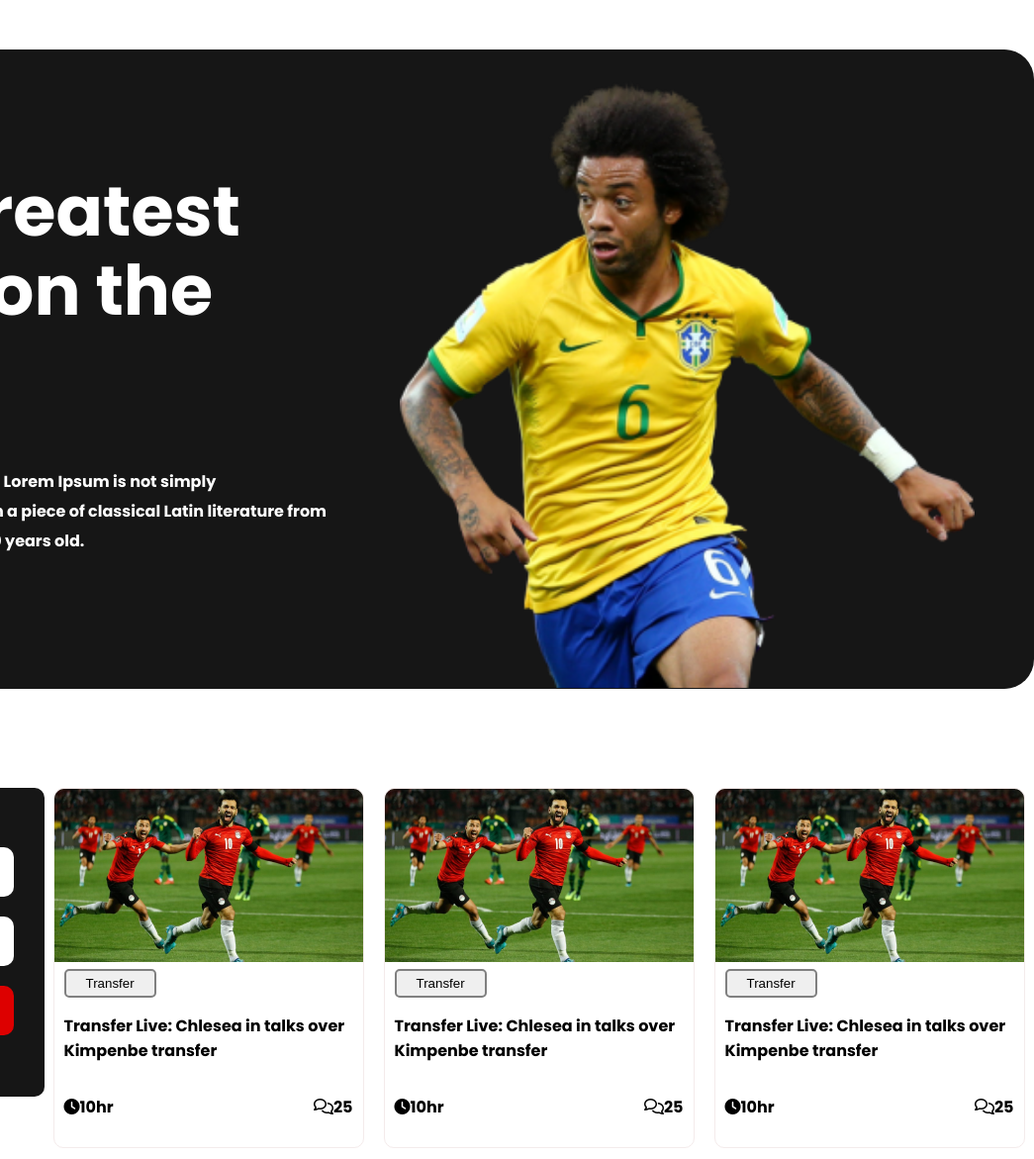
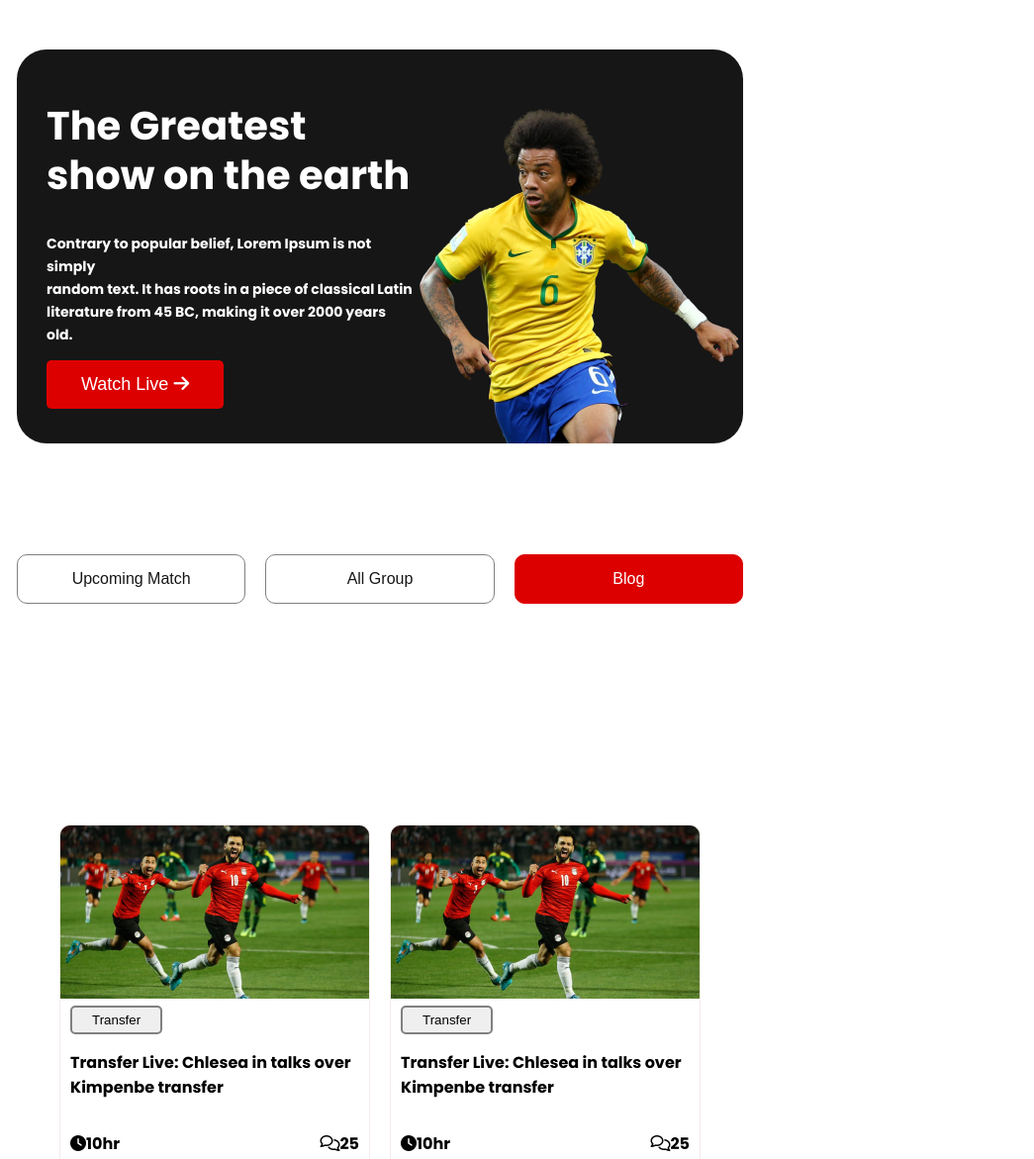
Before and after one commit to rejaul-dev/fifa-world-cup, a plain HTML site: page index.html in a window 768 px wide. Shown: the top 1171 px of the page at 99% size, 1045 px wide, since content can reach past the window. Drawn offline with Linux system fonts and the light colour scheme.

Commit message:
tablet responsive added

```diff
--- a/css/style.css
+++ b/css/style.css
@@ -211,6 +211,7 @@ display: inline-block;
  /*--------------------
  Mobile Devices
  ------------------------------- */
+
  @media only screen and (max-width:688px){
 
    .top-section{
@@ -278,8 +279,108 @@ display: inline-block;
     padding-top: 265px;
 
    }
+
+   /* footer code coming */
 .list{
 
 }
+ }
 
- }
+
+
+
+/*-------------------------
+ Tablet Devices
+ --------------------------------  */
+
+@media only screen and (min-width: 688px) and (max-width: 992px){
+
+    .top-section{
+        width: auto;
+        overflow: hidden;
+       }
+
+
+     .container{
+            width: 734px;
+            height: 398px;
+        }
+    .top-content{
+        width: 400px;
+         height: 360px;
+}
+
+
+
+    .top-content h1{
+        font-size: 40px;
+        line-height: 50px;
+    }
+
+    .top-content p{
+        font-size: 14px;
+        line-height: 23px;
+    }
+
+    .top-banner-img {
+        padding-top: 64px;
+        width: 323px;
+        height: 340px;
+        padding-right: 4px;
+        margin-left: 5px;
+    }
+
+
+    .btn{
+        font-size: 14;
+        padding: 14px 35px;
+
+    }
+
+
+    .second-section{
+        width: auto;
+        overflow: hidden;
+    }
+
+
+    .blog-item{
+        width: auto;
+        position: absolute;
+        top: 500px;
+        background-color: white;
+
+    }
+
+
+    .blog{
+        width: 734px;
+        height: 398px;
+        flex-direction: row;
+       align-items: stretch;
+    }
+
+
+    .blog-btn{
+
+        border: 1px solid gray;
+        margin-right: 20px;
+    }
+
+    #blog-btn{
+        color: white;
+        border: 1px solid #DD0000;
+    }
+
+    .player-item{
+        flex-direction: column;
+        grid-template-columns: repeat(2, 1fr);
+        padding-top: 285px;
+
+       }
+
+
+
+
+
+}
--- a/index.html
+++ b/index.html
@@ -44,7 +44,7 @@
 
         <div class="blog-item">
             <div class="blog">
-            <button class="blog-btn">Upcoming Match</button>
+            <button class="blog-btn" id="btn-active">Upcoming Match</button>
             <button class="blog-btn">All Group</button>
             <button id="blog-btn">Blog</button>
             </div>
@@ -146,35 +146,23 @@
 
         </div>
 </section>
-<!-- second section end -->
-<!-- footer start -->
+<!-- second section ending here! -->
+
+
+<!-- footer start from here! -->
 <footer class="footer-section">
+
     <h1>Goal</h1>
+
     <hr>
+
     <ul class="list">
-        <li>
-            <a href="">Contact Us</a>
-        </li>
-
-        <li>
-            <a href="">Terms of Service</a>
-        </li>
-
-        <li>
-            <a href="">Privacy Policy</a>
-        </li>
-
-        <li>
-            <a href=""> Privacy Settings</a>
-        </li>
-
-        <li>
-            <a href="">Goal App</a>
-        </li>
-
-        <li>
-            <a href="">Goal Live</a>
-        </li>
+        <li><a href="">Contact Us</a></li>
+        <li><a href="">Terms of Service</a></li>
+        <li><a href="">Privacy Policy</a></li>
+        <li><a href=""> Privacy Settings</a></li>
+        <li><a href="">Goal App</a></li>
+        <li><a href="">Goal Live</a></li>
     </ul>
     <div class="social">
         <a href=""><i class="fa-brands fa-facebook"></i></a>
```
